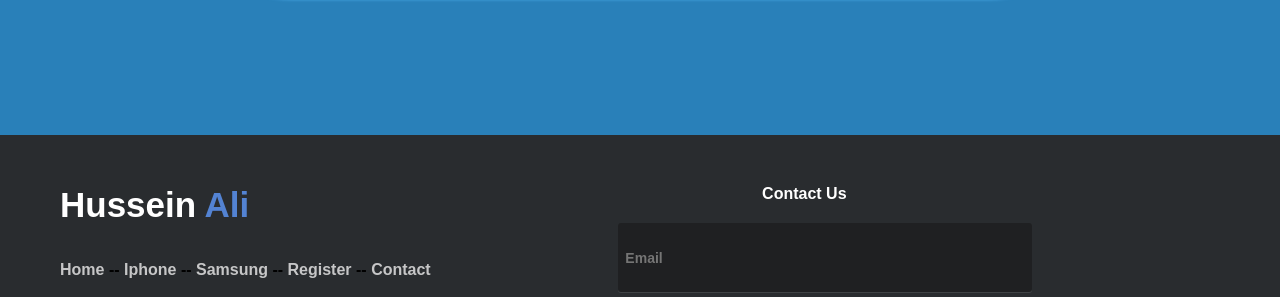
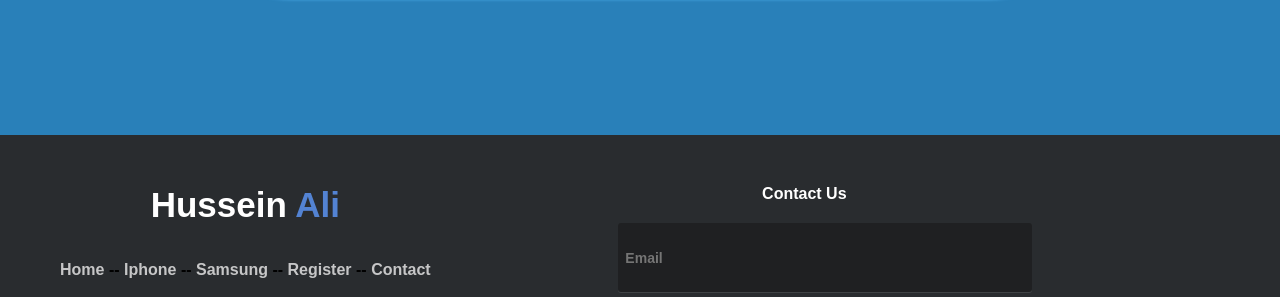
Before and after one commit to Hussein3li7/Samsung-Page, a plain HTML site: page index.html in a window 1280 px wide. Shown: the part 4691-4988 px from the top of the page. Drawn offline with Linux system fonts and the light colour scheme.

Commit message:
Update css.css

```diff
--- a/style/css.css
+++ b/style/css.css
@@ -530,7 +530,9 @@ font-family: 'samsung-reg';
 	color:  #ffffff;
     font-size: 35px;
     margin: 0 0 10px;
-    padding-bottom: 20px
+    padding-bottom: 20px;
+    text-align: center;
+
 }
 
 .footer h3 span{
```
